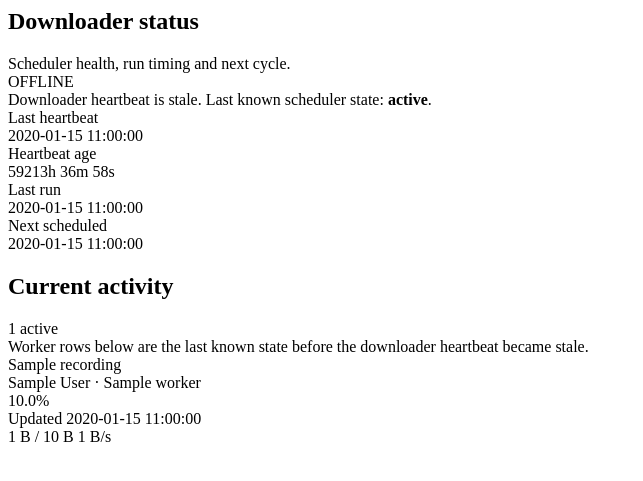
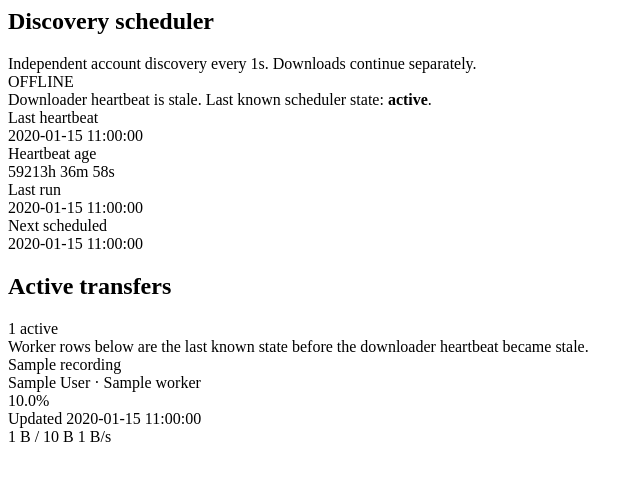
Before and after one commit to slawciod82/CMDownloaderUI, a Flask app: page /current in a window 1280 px wide. Shown: the top 481 px of the page, without its empty margins (0-643 px from the left). Run offline with Flask 3, Linux system fonts and the light colour scheme; tables that the repository leaves empty hold one stand-in row (values such as "Sample post").

Commit message:
Gate B: expose read-only persistent download queue and independent discovery status

```diff
--- a/templates/_current_activity.html
+++ b/templates/_current_activity.html
@@ -1,8 +1,8 @@
 <section class="mb-4" aria-labelledby="downloader-status-heading">
     <div class="d-flex flex-wrap justify-content-between align-items-center gap-2 mb-3">
         <div>
-            <h2 id="downloader-status-heading" class="h5 mb-1">Downloader status</h2>
-            <div class="small text-body-secondary">Scheduler health, run timing and next cycle.</div>
+            <h2 id="downloader-status-heading" class="h5 mb-1">Discovery scheduler</h2>
+            <div class="small text-body-secondary">Independent account discovery every {{ scheduler.interval_seconds|duration if scheduler else '5m' }}. Downloads continue separately.</div>
         </div>
         <span class="badge {{ effective_state|status_class }}">{{ effective_state }}</span>
     </div>
@@ -21,7 +21,7 @@
                     <div class="fw-semibold">{{ current_run_seconds|duration }}</div>
                 </div>
                 <div class="col-6 col-lg-3">
-                    <div class="small text-body-secondary">Active workers</div>
+                    <div class="small text-body-secondary">Active transfers</div>
                     <div class="fw-semibold">{{ active_worker_count }}</div>
                 </div>
                 <div class="col-6 col-lg-3">
@@ -31,7 +31,7 @@
             </div>
             <hr>
             <div class="d-flex flex-wrap justify-content-between gap-2 small text-body-secondary">
-                <span>Next cycle: {{ scheduler.interval_seconds|duration }} after this run finishes.</span>
+                <span>Next scheduled discovery: {{ scheduler.next_run_at|localtime }} (interval measured from start).</span>
                 <span>Heartbeat {{ scheduler.heartbeat_at|localtime }}</span>
             </div>
 
@@ -57,8 +57,8 @@
             {% if last_finished_run %}
             <hr>
             <div class="d-flex flex-wrap justify-content-between gap-2 small">
-                <span>Last result <span class="badge {{ last_finished_run.status|status_class }}">{{ last_finished_run.status }}</span></span>
-                <span>{{ last_finished_run.downloaded_count }} downloaded · {{ last_finished_run.failed_count }} problems</span>
+                <span>Last discovery result <span class="badge {{ last_finished_run.status|status_class }}">{{ last_finished_run.status }}</span></span>
+                <span>{{ last_finished_run.recordings_found }} discovered · {{ last_finished_run.failed_count }} discovery problems</span>
                 <span class="text-body-secondary">Heartbeat {{ scheduler.heartbeat_at|localtime }}</span>
             </div>
             {% endif %}
@@ -103,7 +103,7 @@
 
 <section class="mb-4" aria-labelledby="current-heading">
     <div class="d-flex flex-wrap justify-content-between align-items-center gap-2 mb-3">
-        <h2 id="current-heading" class="h5 mb-0">Current activity</h2>
+        <h2 id="current-heading" class="h5 mb-0">Active transfers</h2>
         <span class="badge text-bg-secondary">{{ active_worker_count }} active</span>
     </div>
 
```
